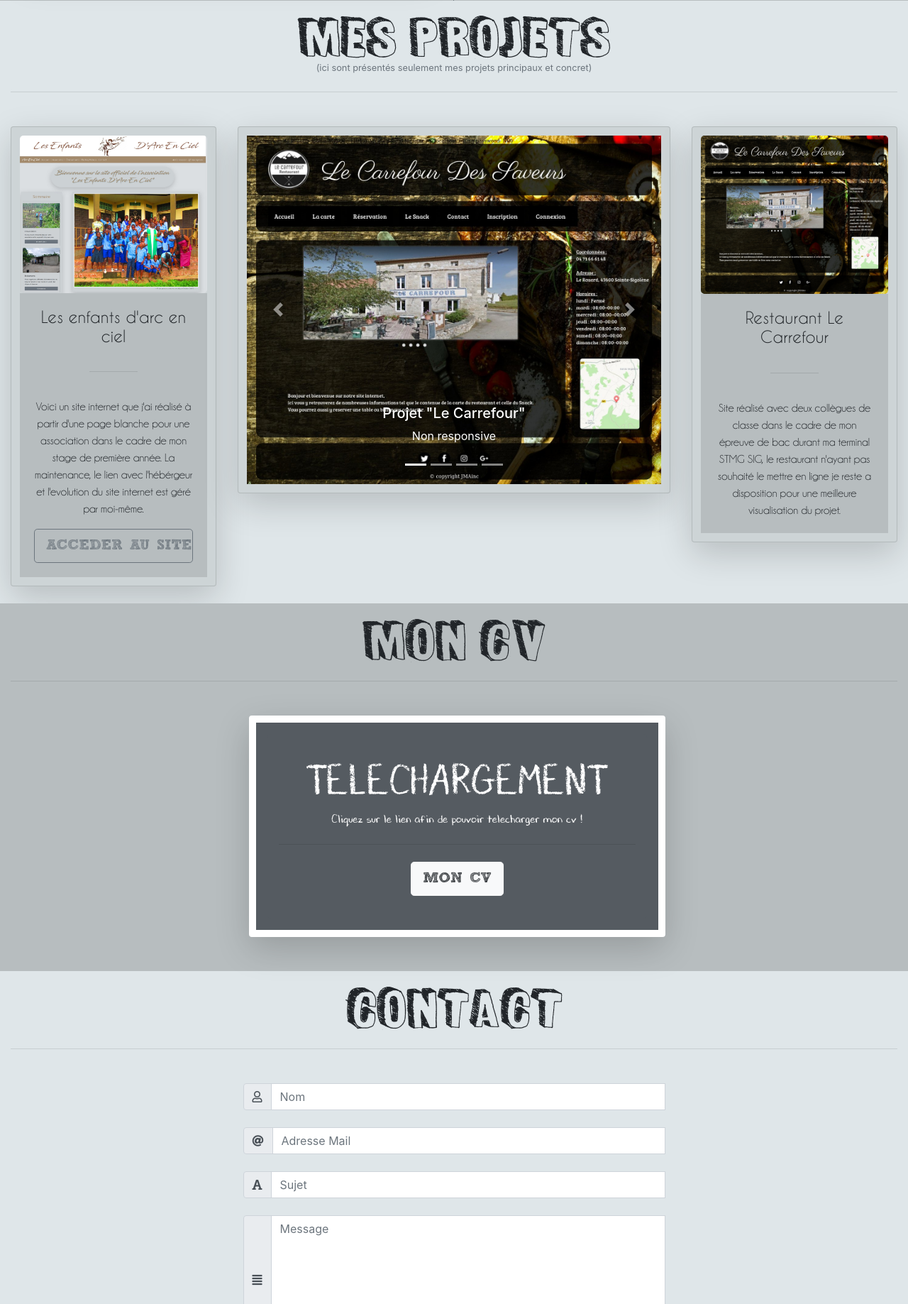
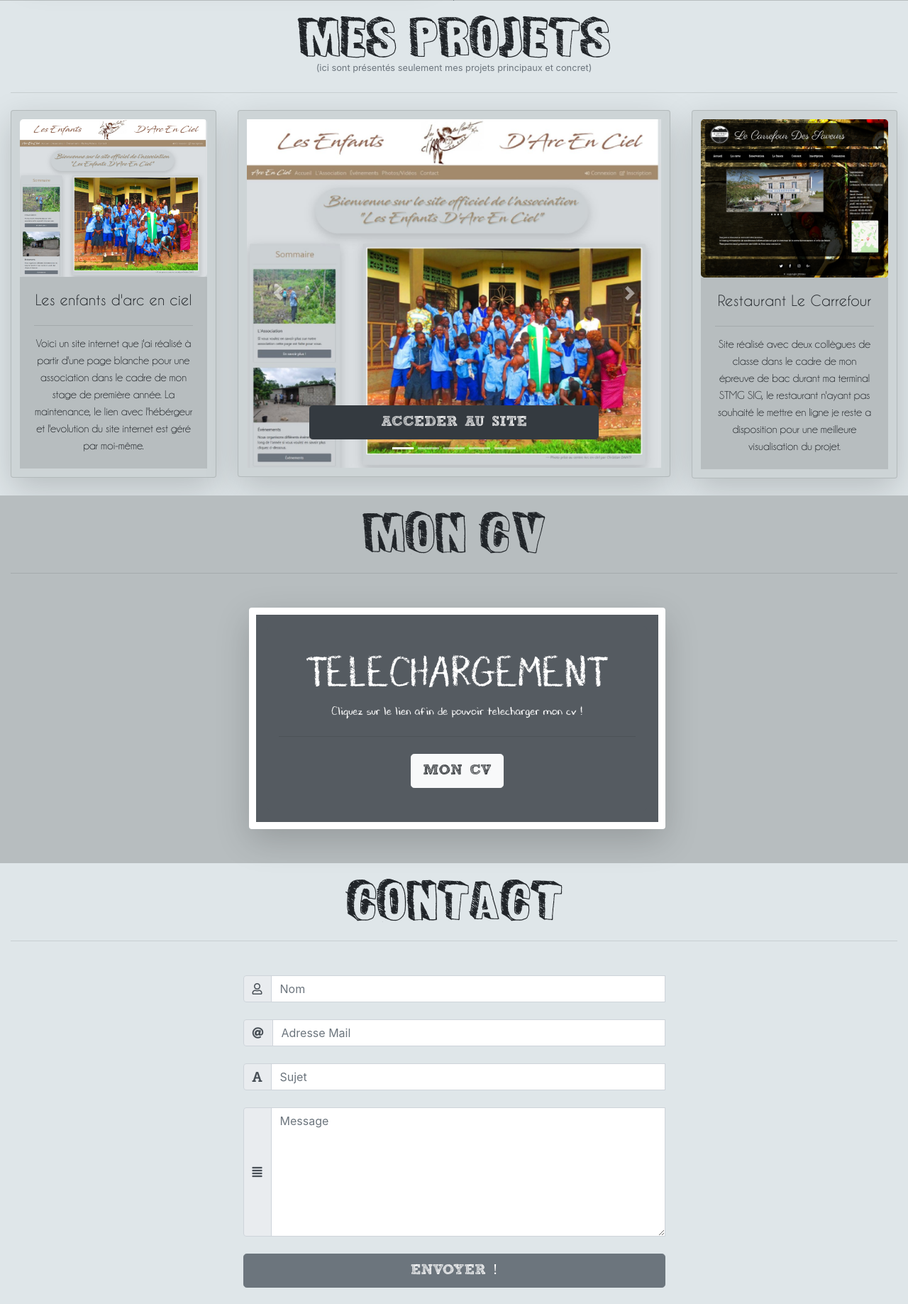
Before and after one commit to maxence4283/Portfolio, a PHP site: page / in a window 1280 px wide. Shown: the part 1359-3196 px from the top of the page at 71% size. Run offline with PHP 8.4, Linux system fonts and the light colour scheme; some libraries are stand-ins or nearby versions; some web fonts are replaced.

Commit message:
Ajout d'une nouvelle photo sur le carousel + petite modif du design des card

```diff
--- a/vues/projet.php
+++ b/vues/projet.php
@@ -6,11 +6,11 @@
               <p class="display-4 funsized" style="padding-top: 1.5%;margin-bottom: -0.4%">
                   Mes Projets
               </p>
-              <div style="margin-bottom: -2%">
+              <div>
                 <small class="text-muted">(ici sont présentés seulement mes projets principaux et concret)</small>
               </div>
 
-              <hr class="my-5">
+              <hr class="my-4">
 
           </div>
 
@@ -31,14 +31,13 @@
                   <img id="arcenciel" class="card-img-top" src="Public/img/arcenciel.jpg" alt="Les enfants d'arc en ciel">
 
                   <div class="card-body" style="background-color: #b7bdbf">
-                      <h5 class="card-title caviardreams" style="font-size: 1.4rem; margin-bottom: -5%">Les enfants d'arc en ciel</h5>
+                      <h5 class="caviardreams" style="">Les enfants d'arc en ciel</h5>
 
-                      <hr class="my-5" style="width:30%">
+                        <hr class="my-4">
 
                       <p class="card-text champagne" style="margin-top: -5%">Voici un site internet que j'ai réalisé à partir d'une page blanche pour une association
                       dans le cadre de mon stage de première année. La maintenance, le lien avec l'hébérgeur et l'evolution du
                       site internet est géré par moi-même.</p>
-                      <a href="https://www.lesenfantsdarcenciel.ovh/" class="btn btn-outline-secondary btn-lg btn-block sketch" target="_blank" >ACCEDER AU SITE</a>
                   </div>
               </div>
 
@@ -51,35 +50,33 @@
                   <li data-target="#carouselprojet" data-slide-to="1"></li>
                   <li data-target="#carouselprojet" data-slide-to="2"></li>
                   <li data-target="#carouselprojet" data-slide-to="3"></li>
+                  <li data-target="#carouselprojet" data-slide-to="4"></li>
+
                 </ol>
                 <div class="carousel-inner">
                   <div class="carousel-item active">
-                    <img class="d-block w-100" src="Public/img/carousel/lecarrefour.jpg" alt="Le carrefour">
-                    <div class="carousel-caption d-none d-md-block">
-                      <h5>Projet "Le Carrefour"</h5>
-                      <p>Non responsive</p>
-                    </div>
-                  </div>
-                  <div class="carousel-item">
                     <img class="d-block w-100" src="Public/img/carousel/arcenciel.jpg" alt="Arc en ciel">
                     <div class="carousel-caption d-none d-md-block">
-                      <h5>Projet "Arc En Ciel"</h5>
-                      <p>Version ordinateur</p>
+                      <a href="https://www.lesenfantsdarcenciel.ovh/" class="btn btn-dark btn-lg btn-block sketch" target="_blank" >ACCEDER AU SITE</a>
                     </div>
                   </div>
                   <div class="carousel-item">
                     <img class="d-block w-100" src="Public/img/carousel/arcencielmobil.png" alt="Arc en ciel mobile">
                      <div class="carousel-caption d-none d-md-block">
-                        <h5>Projet "Arc En Ciel"</h5>
-                        <p>Version mobile</p>
+                        <a href="https://www.lesenfantsdarcenciel.ovh/" class="btn btn-dark btn-lg btn-block sketch" target="_blank" >ACCEDER AU SITE</a>
                       </div>
                   </div>
                   <div class="carousel-item">
                     <img class="d-block w-100" src="Public/img/carousel/arcencielteblette.png" alt="Arc en ciel Tablette">
                     <div class="carousel-caption d-none d-md-block">
-                      <h5>Projet "Arc En Ciel"</h5>
-                      <p>Version tablette</p>
+                      <a href="https://www.lesenfantsdarcenciel.ovh/" class="btn btn-dark btn-lg btn-block sketch" target="_blank" >ACCEDER AU SITE</a>
                     </div>
+                  </div>
+                  <div class="carousel-item">
+                    <img class="d-block w-100" src="Public/img/carousel/lecarrefour.jpg" alt="Le carrefour">
+                  </div>
+                  <div class="carousel-item">
+                    <img class="d-block w-100" src="Public/img/carousel/lecarrefour2.jpg" alt="Le carrefour2">
                   </div>
                 </div>
                 <a class="carousel-control-prev" href="#carouselprojet" role="button" data-slide="prev">
@@ -105,9 +102,9 @@
 
 
                   <div class="card-body" style="background-color: #b7bdbf">
-                      <h5 class="card-title caviardreams" style="font-size: 1.4rem; margin-bottom: -5%">Restaurant Le Carrefour</h5>
+                      <h5 class="caviardreams" style="">Restaurant Le Carrefour</h5>
 
-                      <hr class="my-5" style="width:30%">
+                      <hr class="my-4">
 
                       <p class="card-text champagne" style="margin-top: -5%">Site réalisé avec deux collègues de classe dans le cadre de mon épreuve de bac durant ma terminal STMG SIG, le restaurant n'ayant pas souhaité le mettre en ligne je reste a disposition pour une meilleure visualisation du projet.</p>
                   </div>
```
Also changed, not shown: Public/img/carousel/lecarrefour2.jpg (added).
